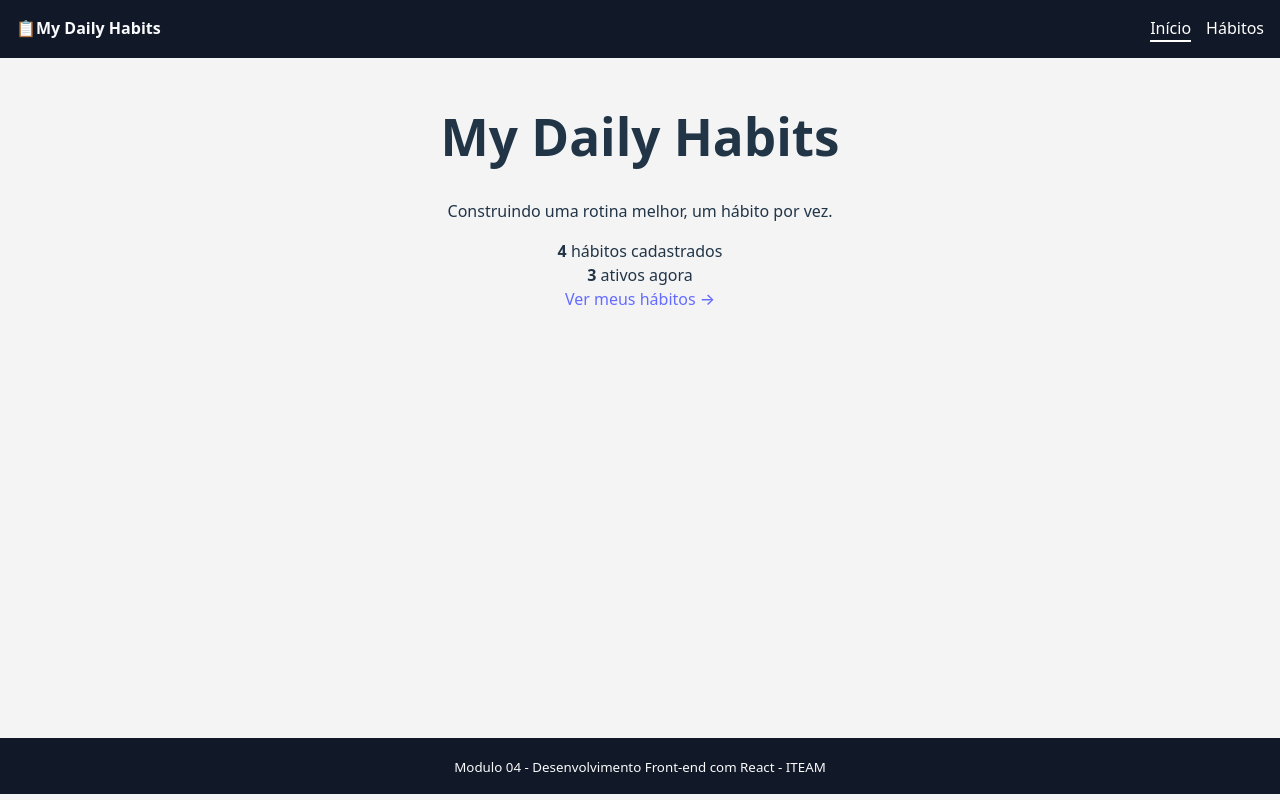
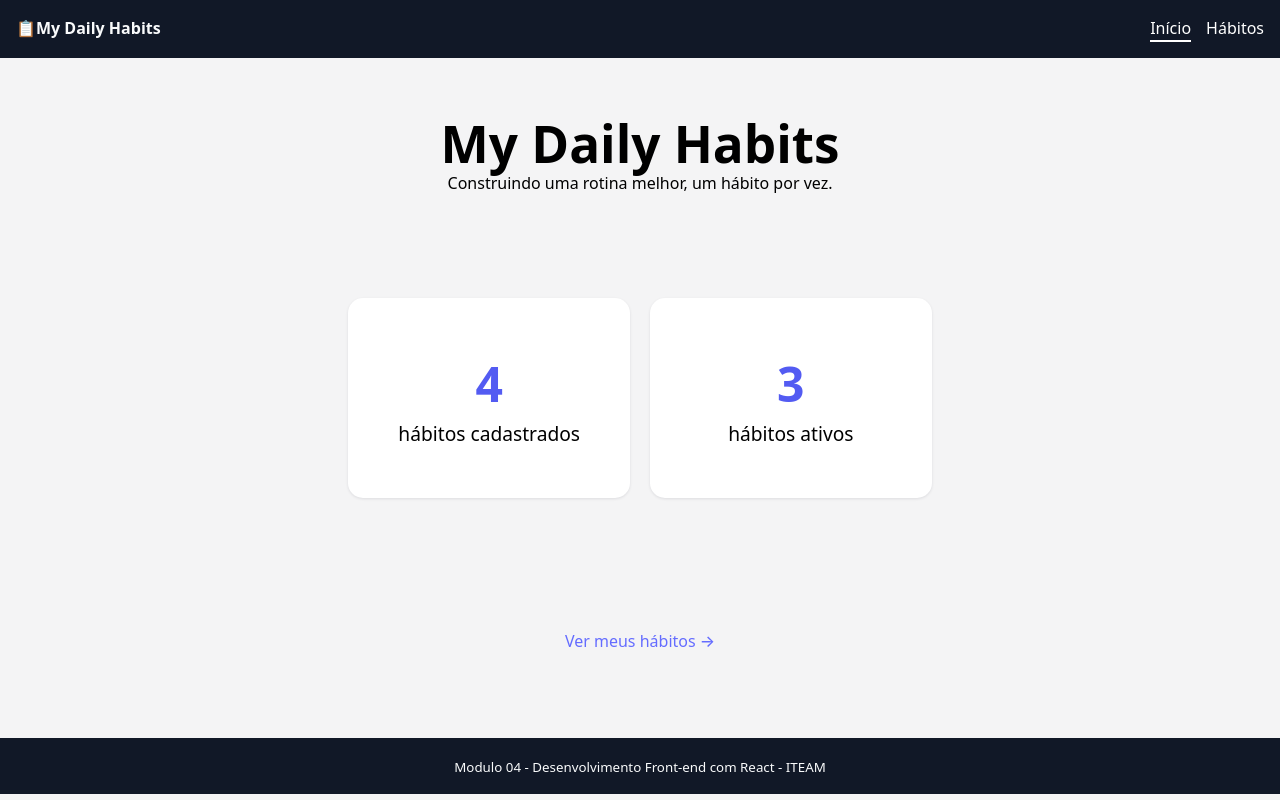
Before and after one commit to AlefeAlvesC/Primeiro-Projeto-React, a React (Vite) app in the folder my-daily-habits/: page / in a window 1280 px wide. Built offline with nearby package versions, Linux system fonts and the light colour scheme.

Commit message:
Melhoria da estilização da página inicial e organização dos arquivos css em secções para uma melhor localização dos estilos por página.

```diff
--- a/my-daily-habits/src/App.css
+++ b/my-daily-habits/src/App.css
@@ -5,57 +5,11 @@
   padding: 0;
   /*padding: 2rem*/
   text-align: center;
-
   /*Novas alterações*/
 }
 
-.habit-form{
-  background-color: #ffffff;
-  padding: 16px;
-  border-radius: 8px;
-  box-shadow: 0 1px 3px rgba(15, 23, 42, 0.1);
-  margin-bottom: 16px;
-}
 
-.form-question {
-  display: grid;
-  grid-template-areas:
-  "label input"
-  "erro erro";
-  grid-template-columns: 1fr 5fr;
-}
-
-.habit-form label {
-  text-align: left;
-  margin: 8px 0;
-  font-size: 0.9rem;
-  grid-area: label;
-}
-
-.habit-form input {
-  padding: 6px 8px;
-  margin: 4px;
-  border-radius: 4px;
-  border: 1px solid #d4d4d8;
-  font-size: 0.9rem;
-  grid-area: input;
-}
-
-.habit-form p {
-  grid-area: erro;
-  margin: 5px;
-}
-
-.habit-form button {
-  margin-top: 8px;
-  padding: 8px 16px;
-  border-radius: 4px;
-  border: none;
-  background-color: #111827;
-  color: #f9fafb;
-  cursor: pointer;
-}
-
+/*
 .logo {
   height: 6em;
   padding: 1.5em;
@@ -93,3 +47,4 @@
 .read-the-docs {
   color: #888;
 }
+*/
--- a/my-daily-habits/src/index.css
+++ b/my-daily-habits/src/index.css
@@ -11,20 +11,21 @@
   text-rendering: optimizeLegibility;
   -webkit-font-smoothing: antialiased;
   -moz-osx-font-smoothing: grayscale;
-
 }
 
+/* Resete do CSS*/
 * {
   box-sizing: border-box;
+  margin: 0;
+  padding: 0;
 }
 
+
+
+/* Alguns estilos padrões */
 body {
   font-family: system-ui, -apple-system, sans-serif;
   margin: 0;
-  /*
-  display: flex;
-  place-items: center;
-  */
   min-width: 320px;
   min-height: 100vh;
   background-color: #f4f4f5;
@@ -42,28 +43,6 @@ header {
   justify-content: space-between;
 }
 
-.header-nav {
-  display: flex;
-  gap: 15px;
-}
-
-.header-nav a{
-  color: white;
-}
-
-.header-nav a:hover {
-  color: rgb(131, 166, 237);
-  transition: 0.4s;
-}
-
-.header-nav a.ativo {
-  border-bottom: 2px solid white;
-}
-
-.header-nav a.ativo:hover {
-  border-bottom: 2px solid rgb(131, 166, 237);
-}
-
 main, section {
   padding: 16px;
   max-width: 800px;
@@ -72,40 +51,6 @@ main, section {
 
 main{
   min-height: 85dvh;
-}
-
-.saudacao {
-  text-align: left;
-  padding-left: 30px;
-}
-
-ul {
-  list-style: none;
-  padding: 0;
-  display: grid;
-  grid-template-columns: 1fr 1fr;
-  gap: 15px;
-}
-
-
-.habit-card {
-  background-color: #ffffff;
-  border-radius: 8px;
-  padding: 12px 16px;
-  box-shadow: 0 1px 3px rgba(15, 23, 46, 0.1);
-  display: grid;
-  grid-template-rows: 4.5fr 0.5fr;
-}
-
-.habit-card-acoes{
-  display: grid;
-  grid-template-columns: 1fr 2fr 1fr;
-  gap: 15px;
-}
-
-.habit-card button{
-  background-color: #111827;
-  color: #f9fafb;
 }
 
 h1 {
@@ -151,18 +96,175 @@ a:hover {
 
 
 
-@media (prefers-color-scheme: light) {
-  :root {
-    color: #213547;
-    background-color: #ffffff;
-  }
-  a:hover {
-    color: #747bff;
-  }
-  button {
-    background-color: #f9f9f9;
-  }
+
+/* Estilos da navbar */
+.header-nav {
+  display: flex;
+  gap: 15px;
 }
+
+.header-nav a{
+  color: white;
+}
+
+.header-nav a:hover {
+  color: rgb(131, 166, 237);
+  transition: 0.4s;
+}
+
+.header-nav a.ativo {
+  border-bottom: 2px solid white;
+}
+
+.header-nav a.ativo:hover {
+  border-bottom: 2px solid rgb(131, 166, 237);
+}
+
+
+
+
+
+/*Estilos da pagina inicial*/
+.pagina-inicio {
+  display: grid;
+  align-items: center;
+  align-content: flex-start;
+  grid-template-rows: 1fr 2fr 1fr;
+}
+
+.resumo {
+  display: grid;
+  grid-template-columns: 1fr 1fr;
+  gap: 20px;
+  align-self: center;
+  justify-self: center;
+}
+
+.resumo-card {
+  display: flex;
+  flex-direction: column;
+  padding: 50px;
+  background-color: white;
+  border-radius: 15px;
+  box-shadow: 0 1px 3px rgba(17, 24, 39, 0.1);
+}
+
+.resumo-card:hover {
+  transition: 0.5s;
+  transform: translateY(-2px);
+  box-shadow: 0 1px 5px rgba(17, 24, 39, 0.2);
+}
+
+.resumo strong {
+  color: #535bf2;
+  font-size: 3rem;
+}
+
+.resumo-card span{
+  font-size: 1.2rem;
+}
+
+
+
+/* Estilos da página hábitos */
+
+/* Form da pagina habitos */
+.habit-form{
+  background-color: #ffffff;
+  padding: 16px;
+  border-radius: 8px;
+  box-shadow: 0 1px 3px rgba(15, 23, 42, 0.1);
+  margin-bottom: 16px;
+}
+
+.form-question {
+  display: grid;
+  grid-template-areas:
+  "label input"
+  "erro erro";
+  grid-template-columns: 1fr 5fr;
+}
+
+.habit-form label {
+  text-align: left;
+  margin: 8px 0;
+  font-size: 0.9rem;
+  grid-area: label;
+}
+
+.habit-form input {
+  padding: 6px 8px;
+  margin: 4px;
+  border-radius: 4px;
+  border: 1px solid #d4d4d8;
+  font-size: 0.9rem;
+  grid-area: input;
+}
+
+.habit-form p {
+  grid-area: erro;
+  margin: 5px;
+}
+
+.habit-form button {
+  margin-top: 8px;
+  padding: 8px 16px;
+  border-radius: 4px;
+  border: none;
+  background-color: #111827;
+  color: #f9fafb;
+  cursor: pointer;
+}
+
+/* Estilização dos cards da pagina habitos */
+
+
+.habit-card {
+  background-color: #ffffff;
+  border-radius: 8px;
+  padding: 12px 16px;
+  box-shadow: 0 1px 3px rgba(15, 23, 46, 0.1);
+  display: grid;
+  grid-template-rows: 4.5fr 0.5fr;
+}
+
+.habit-card-acoes{
+  display: grid;
+  grid-template-columns: 1fr 2fr 1fr;
+  gap: 15px;
+}
+
+.habit-card button{
+  background-color: #111827;
+  color: #f9fafb;
+}
+
+/* Estilização pagina de detalhes */
+
+/* Estilização pagina nao encontrada*/
+
+
+
+
+.saudacao {
+  text-align: left;
+  padding-left: 30px;
+}
+
+ul {
+  list-style: none;
+  padding: 0;
+  display: grid;
+  grid-template-columns: 1fr 1fr;
+  gap: 15px;
+}
+
+
+
+
+
+
+
 
 @media (max-width: 800px){
   ul{
--- a/my-daily-habits/src/pages/PaginaInicio.jsx
+++ b/my-daily-habits/src/pages/PaginaInicio.jsx
@@ -8,15 +8,20 @@ function PaginaInicio() {
 
     return(
         <main className="pagina-inicio">
-            <h1>My Daily Habits</h1>
-            <p>Construindo uma rotina melhor, um hábito por vez.</p>
+            <div className='resumo-intro'>
+                <h1>My Daily Habits</h1>
+                <p>Construindo uma rotina melhor, um hábito por vez.</p>
+            </div>
+
 
             <div className="resumo">
                 <div className="resumo-card">
-                    <span><strong>{habits.length}</strong> hábitos cadastrados</span>
+                    <strong>{habits.length}</strong>
+                    <span>hábitos cadastrados</span>
                 </div>
                 <div className="resumo-card">
-                    <span><strong>{habitosAtivos}</strong> ativos agora</span>
+                    <strong>{habitosAtivos}</strong>
+                    <span>hábitos ativos</span>
                 </div>
             </div>
 
```
